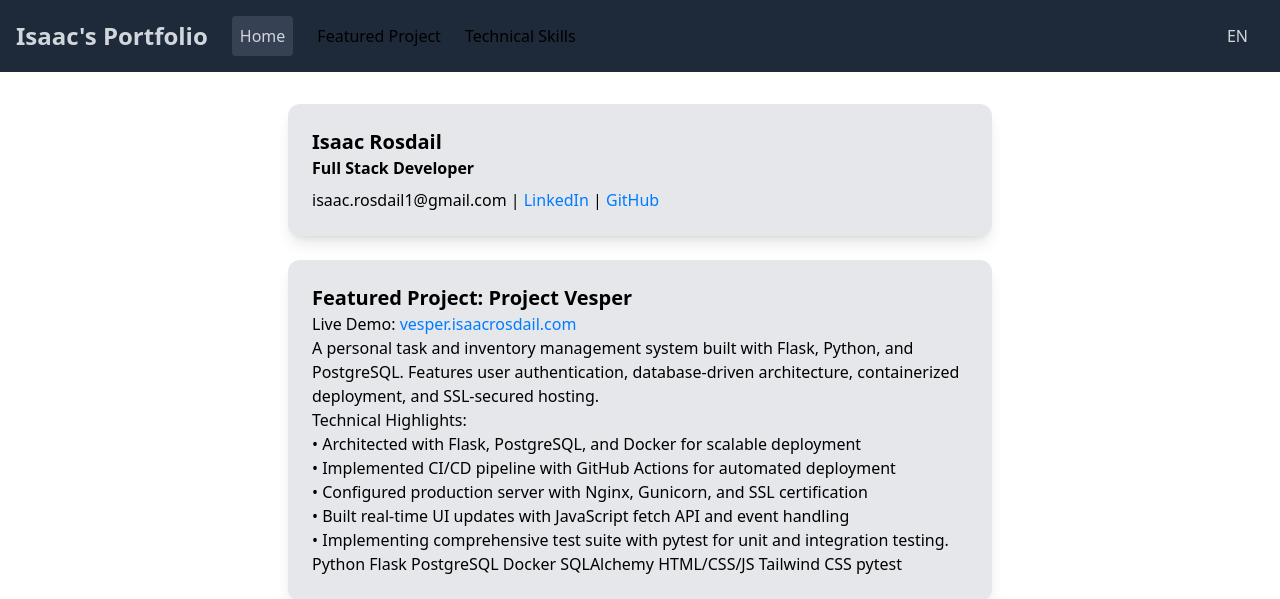
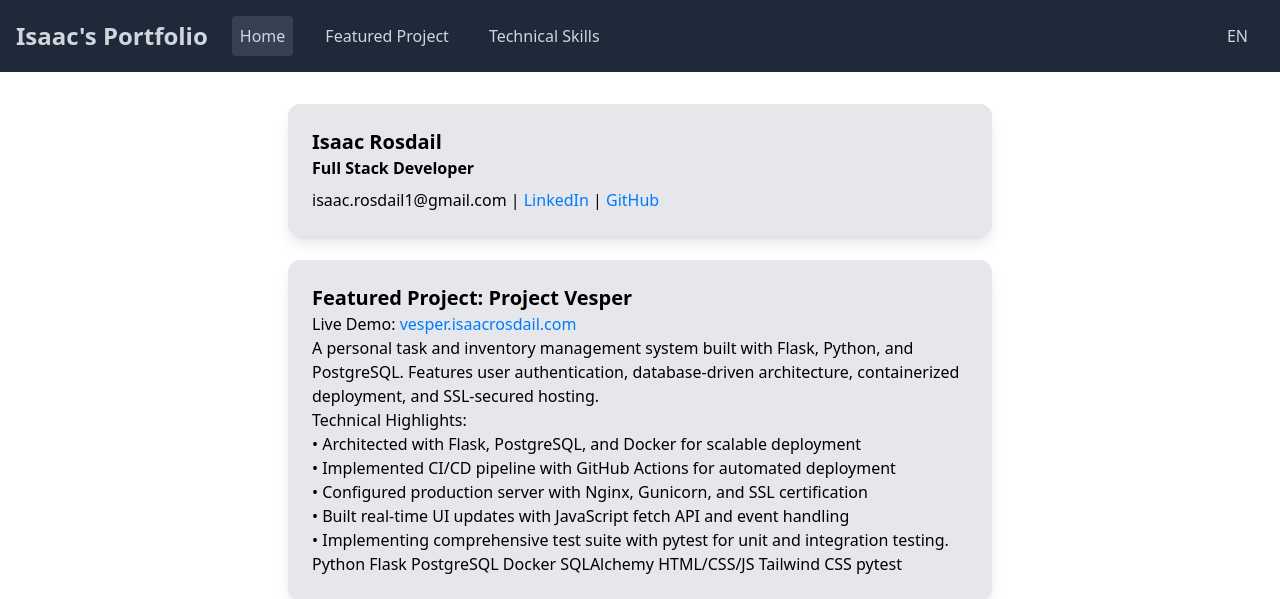
Before and after one commit to isaacrosdail/resume-site, a Flask app: page / in a window 1280 px wide. Shown: the top 599 px of the page. Run offline with Flask 3, Linux system fonts and the light colour scheme; style sheets or scripts are compiled from the project's sources.

Commit message:
Make anchor links in navbar also use navlink_classes() macro

```diff
--- a/app/core/templates/navbar.html
+++ b/app/core/templates/navbar.html
@@ -12,8 +12,10 @@
             </a>
 
             <!-- Anchor links for index.html sections -->
-            <a href="#featured-project" data-section="featured-project">Featured Project</a>
-            <a href="#technical-skills" data-section="technical-skills">Technical Skills</a>
+            <a href="#featured-project" class="{{ navlink_classes('main.home') }}"
+                data-section="featured-project">Featured Project</a>
+            <a href="#technical-skills" class="{{ navlink_classes('main.home') }}"
+                data-section="technical-skills">Technical Skills</a>
         </div>
 
         <!-- RIGHT: Language Toggle & (Currently hidden) Link to Register -->
```
